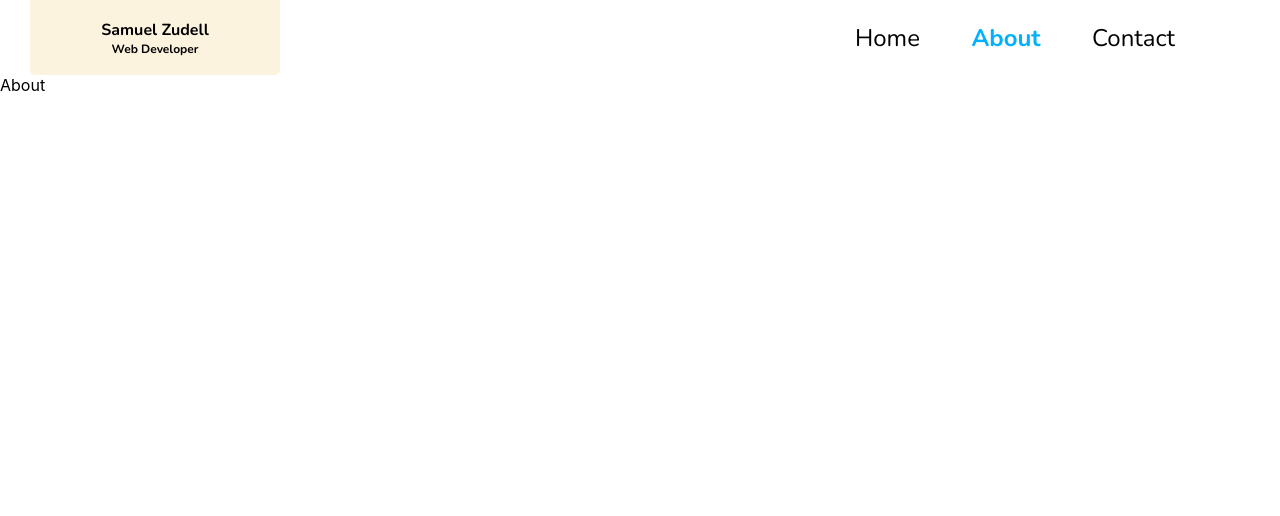
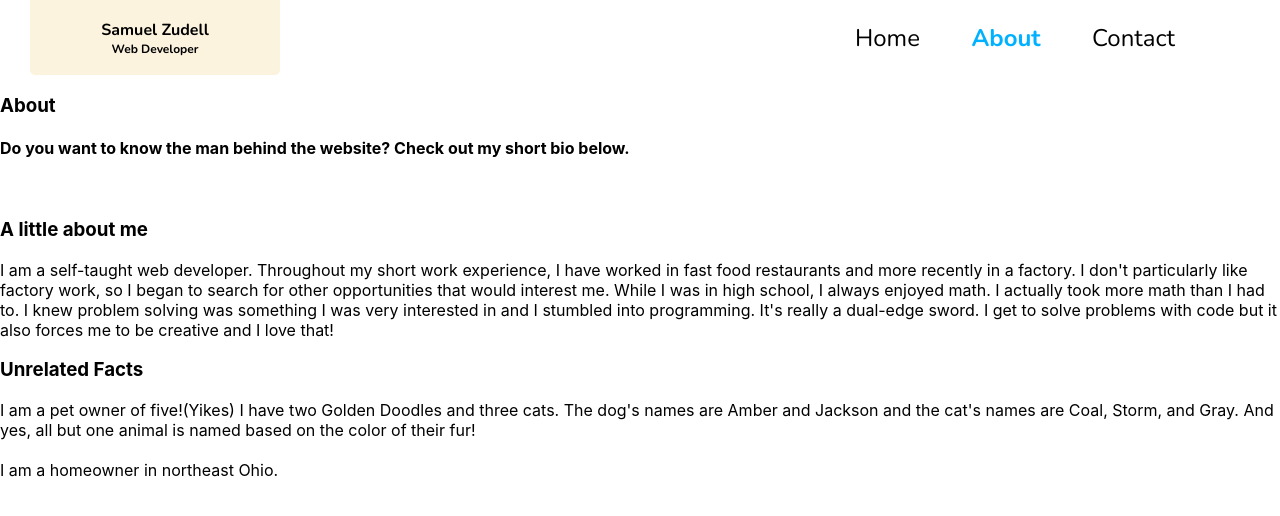
Before and after one commit to Saltysam101/samzudell, a React (Create React App) app: page /about in a window 1280 px wide. Shown: the top 516 px of the page. Built offline with nearby package versions, Linux system fonts and the light colour scheme.

Commit message:
added info in about page

```diff
--- a/public/index.html
+++ b/public/index.html
@@ -10,11 +10,8 @@
       content="Web site created using create-react-app"
     />
     <link rel="apple-touch-icon" href="%PUBLIC_URL%/logo192.png" />
-    <!--
-      manifest.json provides metadata used when your web app is installed on a
-      user's mobile device or desktop. See https://developers.google.com/web/fundamentals/web-app-manifest/
-    -->
-    <link rel="manifest" href="%PUBLIC_URL%/manifest.json" />
+
+
     <!--
       Notice the use of %PUBLIC_URL% in the tags above.
       It will be replaced with the URL of the `public` folder during the build.
@@ -30,15 +27,6 @@
   <body class="body">
     <noscript>You need to enable JavaScript to run this app.</noscript>
     <div id="root"></div>
-    <!--
-      This HTML file is a template.
-      If you open it directly in the browser, you will see an empty page.
 
-      You can add webfonts, meta tags, or analytics to this file.
-      The build step will place the bundled scripts into the <body> tag.
-
-      To begin the development, run `npm start` or `yarn start`.
-      To create a production bundle, use `npm run build` or `yarn build`.
-    -->
   </body>
 </html>
--- a/src/components/about.js
+++ b/src/components/about.js
@@ -4,7 +4,42 @@ export default class About extends Component {
     render() {
         return (
             <div>
-               About
+                <div className="about-hero">
+                    <h3>About</h3>
+                    <h4>Do you want to know the man behind the website? Check out my short bio below.</h4>
+                    <img src="" alt=""/>
+               </div>
+
+               <div className="about-me">
+                   <h3>A little about me</h3>
+                   <p>I am a self-taught web developer. Throughout my
+                    short work experience, I have worked in fast food
+                    restaurants and more recently in a factory.
+                    I don't particularly like factory work, so I began to
+                    search for other opportunities that would interest
+                    me. While I was in high school, I always
+                    enjoyed math. I actually took more math than I
+                    had to. I knew problem solving was something I
+                    was very interested in and I stumbled into
+                    programming. It's really a dual-edge sword. I get
+                    to solve problems with code but it also forces me
+                    to be creative and I love that!
+                    </p>
+               </div>
+
+               <div className="unrelated-facts">
+                   <h3>Unrelated Facts</h3>
+                   <p>I am a pet owner of five!(Yikes) I have two Golden
+                        Doodles and three cats. The dog's names are
+                        Amber and Jackson and the cat's names are Coal,
+                        Storm, and Gray. And yes, all but one animal is
+                        named based on the color of their fur!
+                        <br/>
+                        <br/>
+                        I am a homeowner in northeast Ohio.
+
+ </p>
+               </div>
             </div>
         )
     }
```
